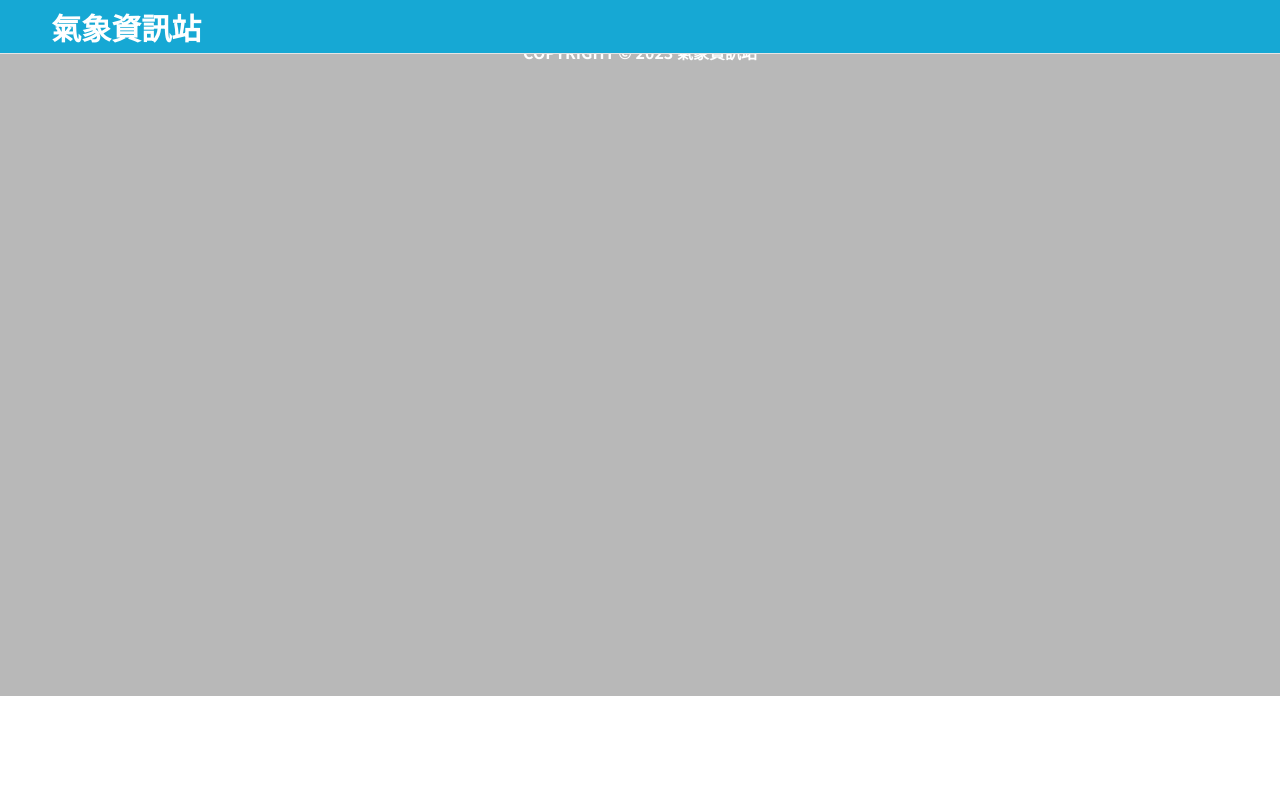
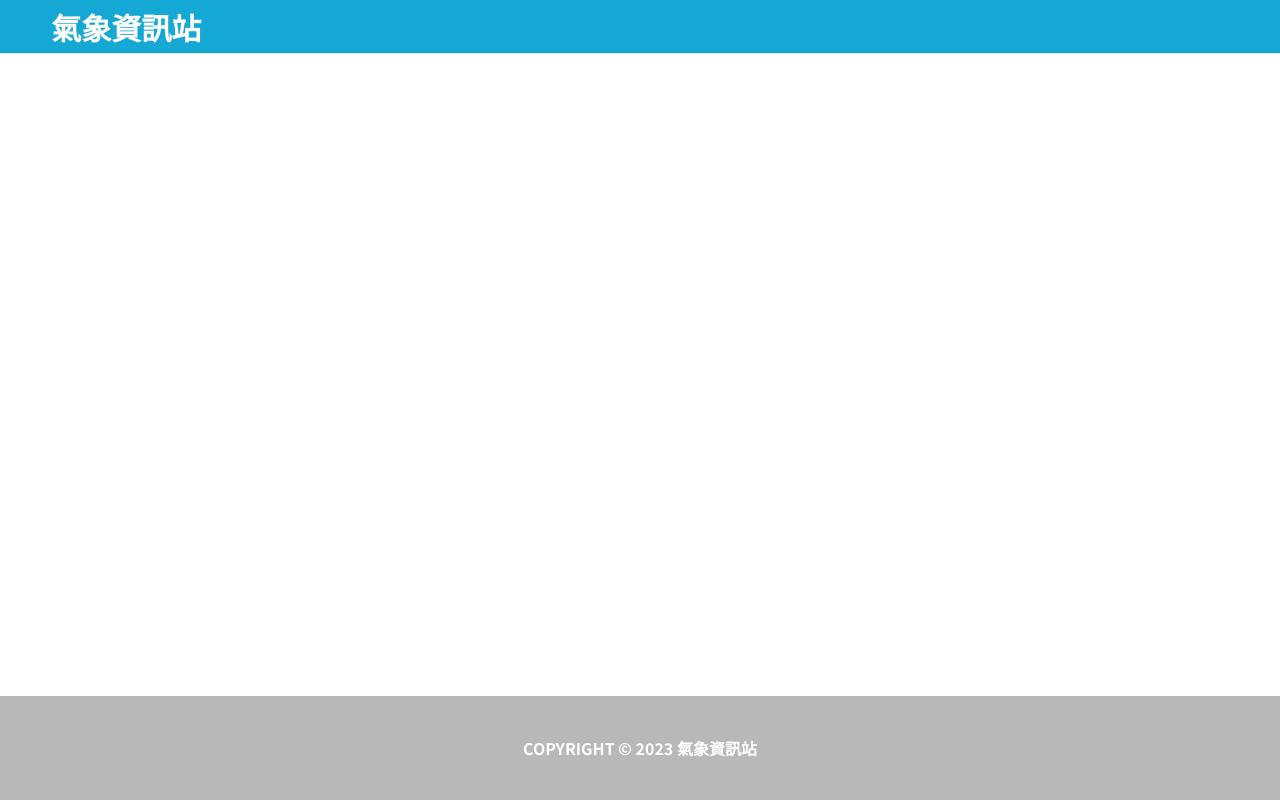
Before and after one commit to ywyang236/wehelp-week8, a Flask app: template templates/base.html in a window 1280 px wide. Run offline with Flask 3, Linux system fonts and the light colour scheme; the template is opened without the code that fills it, so the values that code supplies are empty; parts of the project's set-up code (start-up, migrations or seed data) failed here and were passed over.

Commit message:
update base.css

```diff
--- a/static/styles/base.css
+++ b/static/styles/base.css
@@ -8,6 +8,9 @@
 }
 
 body{
+    display: flex;
+    flex-direction: column;
+    min-height: 100vh;
     overflow-x: hidden;
 }
 
@@ -74,17 +77,17 @@ footer {
     background-color: #b8b8b8;
     color: white;
     display: flex;
-    /* height: 104px; */
-    /* align-items: center; */
+    height: 104px;
+    align-items: center;
     justify-content: center;
     font-weight: bold;
     margin-top: auto;
-    min-height: calc(100vh - 104px);
+    /* min-height: calc(100vh - 104px); */
 }
 
-footer p {
+/* footer p {
     margin-top: 40px;
-}
+} */
 
 
 .loading_screen {
```
